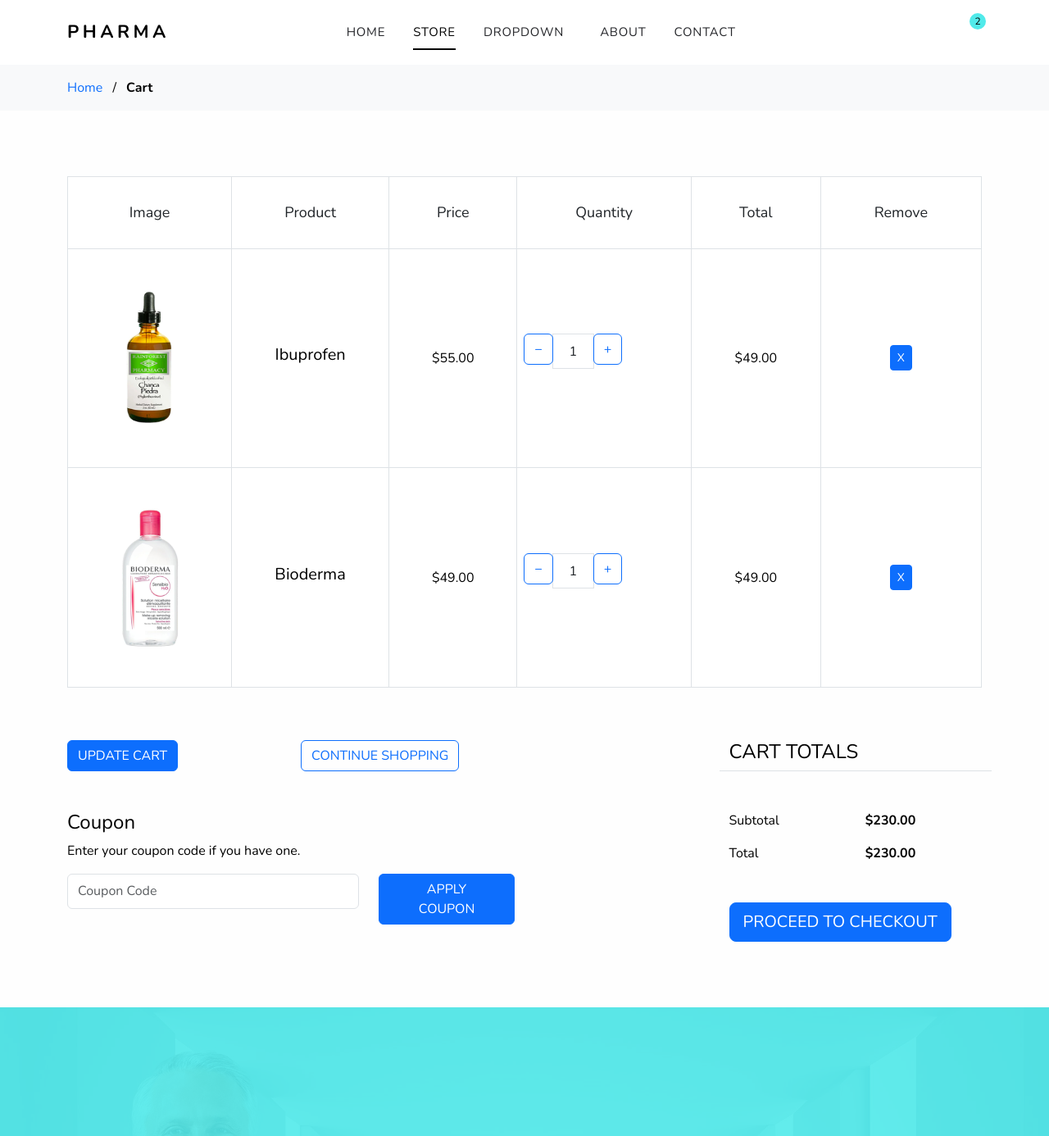
After one commit to ansel2002/Hospital_management_app, a Django app: page /pharmacy/cart in a window 1280 px wide. The commit adds this page. Shown: the top 1386 px of the page at 82% size. Run offline with Django 4.2, Linux system fonts and the light colour scheme; style sheets or scripts are compiled from the project's sources; some libraries are stand-ins or nearby versions.

Commit message:
updated cart

```diff
--- a/Pharmacy/urls.py
+++ b/Pharmacy/urls.py
@@ -1,8 +1,9 @@
 from django.urls import path,include
 from .import views
-from .views import about
+from .views import about,cart
 
 urlpatterns = [
     path('',about,name="dashboard"),
     path('about',about,name="about"),
+    path('cart',cart,name="cart"),
 ]
--- a/Pharmacy/views.py
+++ b/Pharmacy/views.py
@@ -3,3 +3,6 @@
 # Create your views here.
 def about(request):
     return render(request,"Pharmacy/about.html",context={})
+
+def cart(request):
+    return render(request,"Pharmacy/cart.html",context={})
--- a/static/css/custom.css
+++ b/static/css/custom.css
@@ -2,3 +2,7 @@
 .bannerimage{
     background-image: url("../images/pharma/hero_1.jpg");
 }
+
+.bg-image {
+    background-image: url("../images/pharma/bg_2.jpg");
+}
--- /dev/null
+++ b/templates/Pharmacy/cart.html
@@ -0,0 +1,330 @@
+{% extends "base.html" %}
+{% load static %}
+
+{% block extrahead %}
+
+<link href="https://fonts.googleapis.com/css?family=Rubik:400,700|Crimson+Text:400,400i" rel="stylesheet">
+<link rel="stylesheet" href="{% static 'fonts/icomoon/style.css'%}">
+
+<link rel="stylesheet" href="{% static 'css/bootstrap.min.css' %}">
+<link rel="stylesheet" href="{% static 'css/magnific-popup.css' %}">
+<link rel="stylesheet" href="{% static 'css/jquery-ui.css' %}">
+<link rel="stylesheet" href="{% static 'css/owl.carousel.min.css' %}">
+<link rel="stylesheet" href="{% static 'css/owl.theme.default.min.css' %}">
+<link rel="stylesheet" href="{% static 'css/aos.css' %}">
+
+<link rel="stylesheet" href="{% static 'css/style.css' %}">
+<link rel="stylesheet" href="{% static 'css/custom.css' %}">
+
+
+{% endblock extrahead %}
+
+{% block content %}
+<div class="site-wrap">
+
+
+    <div class="site-navbar py-2">
+
+        <div class="search-wrap">
+            <div class="container">
+                <a href="#" class="search-close js-search-close"><span class="icon-close2"></span></a>
+                <form action="#" method="post">
+                    <input type="text" class="form-control" placeholder="Search keyword and hit enter...">
+                </form>
+            </div>
+        </div>
+
+        <div class="container">
+            <div class="d-flex align-items-center justify-content-between">
+                <div class="logo">
+                    <div class="site-logo">
+                        <a href="index.html" class="js-logo-clone">Pharma</a>
+                    </div>
+                </div>
+                <div class="main-nav d-none d-lg-block">
+                    <nav class="site-navigation text-right text-md-center" role="navigation">
+                        <ul class="site-menu js-clone-nav d-none d-lg-block">
+                            <li><a href="index.html">Home</a></li>
+                            <li class="active"><a href="shop.html">Store</a></li>
+                            <li class="has-children">
+                                <a href="#">Dropdown</a>
+                                <ul class="dropdown">
+                                    <li><a href="#">Supplements</a></li>
+                                    <li class="has-children">
+                                        <a href="#">Vitamins</a>
+                                        <ul class="dropdown">
+                                            <li><a href="#">Supplements</a></li>
+                                            <li><a href="#">Vitamins</a></li>
+                                            <li><a href="#">Diet &amp; Nutrition</a></li>
+                                            <li><a href="#">Tea &amp; Coffee</a></li>
+                                        </ul>
+                                    </li>
+                                    <li><a href="#">Diet &amp; Nutrition</a></li>
+                                    <li><a href="#">Tea &amp; Coffee</a></li>
+
+                                </ul>
+                            </li>
+                            <li><a href="about.html">About</a></li>
+                            <li><a href="contact.html">Contact</a></li>
+                        </ul>
+                    </nav>
+                </div>
+                <div class="icons">
+                    <a href="#" class="icons-btn d-inline-block js-search-open"><span class="icon-search"></span></a>
+                    <a href="cart.html" class="icons-btn d-inline-block bag">
+                        <span class="icon-shopping-bag"></span>
+                        <span class="number">2</span>
+                    </a>
+                    <a href="#" class="site-menu-toggle js-menu-toggle ml-3 d-inline-block d-lg-none"><span
+                            class="icon-menu"></span></a>
+                </div>
+            </div>
+        </div>
+    </div>
+
+    <div class="bg-light py-3">
+        <div class="container">
+            <div class="row">
+                <div class="col-md-12 mb-0">
+                    <a href="index.html">Home</a> <span class="mx-2 mb-0">/</span>
+                    <strong class="text-black">Cart</strong>
+                </div>
+            </div>
+        </div>
+    </div>
+
+    <div class="site-section">
+        <div class="container">
+            <div class="row mb-5">
+                <form class="col-md-12" method="post">
+                    <div class="site-blocks-table">
+                        <table class="table table-bordered">
+                            <thead>
+                                <tr>
+                                    <th class="product-thumbnail">Image</th>
+                                    <th class="product-name">Product</th>
+                                    <th class="product-price">Price</th>
+                                    <th class="product-quantity">Quantity</th>
+                                    <th class="product-total">Total</th>
+                                    <th class="product-remove">Remove</th>
+                                </tr>
+                            </thead>
+                            <tbody>
+                                <tr>
+                                    <td class="product-thumbnail">
+                                        <img src="{% static '/images/pharma/product_02.png' %}" alt="Image" class="img-fluid">
+                                    </td>
+                                    <td class="product-name">
+                                        <h2 class="h5 text-black">Ibuprofen</h2>
+                                    </td>
+                                    <td>$55.00</td>
+                                    <td>
+                                        <div class="input-group mb-3" style="max-width: 120px;">
+                                            <div class="input-group-prepend">
+                                                <button class="btn btn-outline-primary js-btn-minus"
+                                                    type="button">&minus;</button>
+                                            </div>
+                                            <input type="text" class="form-control text-center" value="1" placeholder=""
+                                                aria-label="Example text with button addon"
+                                                aria-describedby="button-addon1">
+                                            <div class="input-group-append">
+                                                <button class="btn btn-outline-primary js-btn-plus"
+                                                    type="button">&plus;</button>
+                                            </div>
+                                        </div>
+
+                                    </td>
+                                    <td>$49.00</td>
+                                    <td><a href="#" class="btn btn-primary height-auto btn-sm">X</a></td>
+                                </tr>
+
+                                <tr>
+                                    <td class="product-thumbnail">
+                                        <img src="{% static '/images/pharma/product_01.png' %}" alt="Image" class="img-fluid">
+                                    </td>
+                                    <td class="product-name">
+                                        <h2 class="h5 text-black">Bioderma</h2>
+                                    </td>
+                                    <td>$49.00</td>
+                                    <td>
+                                        <div class="input-group mb-3" style="max-width: 120px;">
+                                            <div class="input-group-prepend">
+                                                <button class="btn btn-outline-primary js-btn-minus"
+                                                    type="button">&minus;</button>
+                                            </div>
+                                            <input type="text" class="form-control text-center" value="1" placeholder=""
+                                                aria-label="Example text with button addon"
+                                                aria-describedby="button-addon1">
+                                            <div class="input-group-append">
+                                                <button class="btn btn-outline-primary js-btn-plus"
+                                                    type="button">&plus;</button>
+                                            </div>
+                                        </div>
+
+                                    </td>
+                                    <td>$49.00</td>
+                                    <td><a href="#" class="btn btn-primary height-auto btn-sm">X</a></td>
+                                </tr>
+                            </tbody>
+                        </table>
+                    </div>
+                </form>
+            </div>
+
+            <div class="row">
+                <div class="col-md-6">
+                    <div class="row mb-5">
+                        <div class="col-md-6 mb-3 mb-md-0">
+                            <button class="btn btn-primary btn-md btn-block">Update Cart</button>
+                        </div>
+                        <div class="col-md-6">
+                            <button class="btn btn-outline-primary btn-md btn-block">Continue Shopping</button>
+                        </div>
+                    </div>
+                    <div class="row">
+                        <div class="col-md-12">
+                            <label class="text-black h4" for="coupon">Coupon</label>
+                            <p>Enter your coupon code if you have one.</p>
+                        </div>
+                        <div class="col-md-8 mb-3 mb-md-0">
+                            <input type="text" class="form-control py-3" id="coupon" placeholder="Coupon Code">
+                        </div>
+                        <div class="col-md-4">
+                            <button class="btn btn-primary btn-md px-4">Apply Coupon</button>
+                        </div>
+                    </div>
+                </div>
+                <div class="col-md-6 pl-5">
+                    <div class="row justify-content-end">
+                        <div class="col-md-7">
+                            <div class="row">
+                                <div class="col-md-12 text-right border-bottom mb-5">
+                                    <h3 class="text-black h4 text-uppercase">Cart Totals</h3>
+                                </div>
+                            </div>
+                            <div class="row mb-3">
+                                <div class="col-md-6">
+                                    <span class="text-black">Subtotal</span>
+                                </div>
+                                <div class="col-md-6 text-right">
+                                    <strong class="text-black">$230.00</strong>
+                                </div>
+                            </div>
+                            <div class="row mb-5">
+                                <div class="col-md-6">
+                                    <span class="text-black">Total</span>
+                                </div>
+                                <div class="col-md-6 text-right">
+                                    <strong class="text-black">$230.00</strong>
+                                </div>
+                            </div>
+
+                            <div class="row">
+                                <div class="col-md-12">
+                                    <button class="btn btn-primary btn-lg btn-block"
+                                        onclick="window.location='checkout.html'">Proceed To
+                                        Checkout</button>
+                                </div>
+                            </div>
+                        </div>
+                    </div>
+                </div>
+            </div>
+        </div>
+    </div>
+
+    <div class="site-section bg-secondary bg-image" style=""></div>
+
+        <div class="container">
+            <div class="row align-items-stretch">
+                <div class="col-lg-6 mb-5 mb-lg-0">
+                    <a href="#" class="banner-1 h-100 d-flex" style="background-image: url('{% static '/images/pharma/bg_1.jpg' %});">
+                        <div class="banner-1-inner align-self-center">
+                            <h2>Pharma Products</h2>
+                            <p>Lorem, ipsum dolor sit amet consectetur adipisicing elit. Molestiae ex ad minus rem odio
+                                voluptatem.
+                            </p>
+                        </div>
+                    </a>
+                </div>
+                <div class="col-lg-6 mb-5 mb-lg-0">
+                    <a href="#" class="banner-1 h-100 d-flex" style="background-image: url('{% static '/images/pharma/bg_2.jpg' %});">
+                        <div class="banner-1-inner ml-auto  align-self-center">
+                            <h2>Rated by Experts</h2>
+                            <p>Lorem, ipsum dolor sit amet consectetur adipisicing elit. Molestiae ex ad minus rem odio
+                                voluptatem.
+                            </p>
+                        </div>
+                    </a>
+                </div>
+            </div>
+        </div>
+    </div>
+
+
+    <footer class="site-footer">
+        <div class="container">
+            <div class="row">
+                <div class="col-md-6 col-lg-3 mb-4 mb-lg-0">
+
+                    <div class="block-7">
+                        <h3 class="footer-heading mb-4">About Us</h3>
+                        <p>Lorem ipsum dolor sit amet, consectetur adipisicing elit. Eius quae reiciendis distinctio
+                            voluptates
+                            sed dolorum excepturi iure eaque, aut unde.</p>
+                    </div>
+
+                </div>
+                <div class="col-lg-3 mx-auto mb-5 mb-lg-0">
+                    <h3 class="footer-heading mb-4">Quick Links</h3>
+                    <ul class="list-unstyled">
+                        <li><a href="#">Supplements</a></li>
+                        <li><a href="#">Vitamins</a></li>
+                        <li><a href="#">Diet &amp; Nutrition</a></li>
+                        <li><a href="#">Tea &amp; Coffee</a></li>
+                    </ul>
+                </div>
+
+                <div class="col-md-6 col-lg-3">
+                    <div class="block-5 mb-5">
+                        <h3 class="footer-heading mb-4">Contact Info</h3>
+                        <ul class="list-unstyled">
+                            <li class="address">203 Fake St. Mountain View, San Francisco, California, USA</li>
+                            <li class="phone"><a href="tel://23923929210">+2 392 3929 210</a></li>
+                            <li class="email">emailaddress@domain.com</li>
+                        </ul>
+                    </div>
+
+
+                </div>
+            </div>
+            <div class="row pt-5 mt-5 text-center">
+                <div class="col-md-12">
+                    <p>
+                        <!-- Link back to Colorlib can't be removed. Template is licensed under CC BY 3.0. -->
+                        Copyright &copy;
+                        <script>document.write(new Date().getFullYear());</script> All rights reserved | This template
+                        is made
+                        with <i class="icon-heart" aria-hidden="true"></i> by <a href="https://colorlib.com"
+                            target="_blank" class="text-primary">Colorlib</a>
+                        <!-- Link back to Colorlib can't be removed. Template is licensed under CC BY 3.0. -->
+                    </p>
+                </div>
+
+            </div>
+        </div>
+    </footer>
+</div>
+{% endblock content %}
+
+{% block extrafooter %}
+<script src="{% static 'js/jquery-3.3.1.min.js' %}"></script>
+<script src="{% static 'js/jquery-ui.js' %}"></script>
+<script src="{% static 'js/popper.min.js' %}"></script>
+<script src="{% static 'js/bootstrap.min.js' %}"></script>
+<script src="{% static 'js/owl.carousel.min.js' %}"></script>
+<script src="{% static 'js/jquery.magnific-popup.min.js' %}"></script>
+<script src="{% static 'js/aos.js' %}"></script>
+
+<script src="{% static 'js/main.js' %}"></script>
+{% endblock extrafooter %}
```
